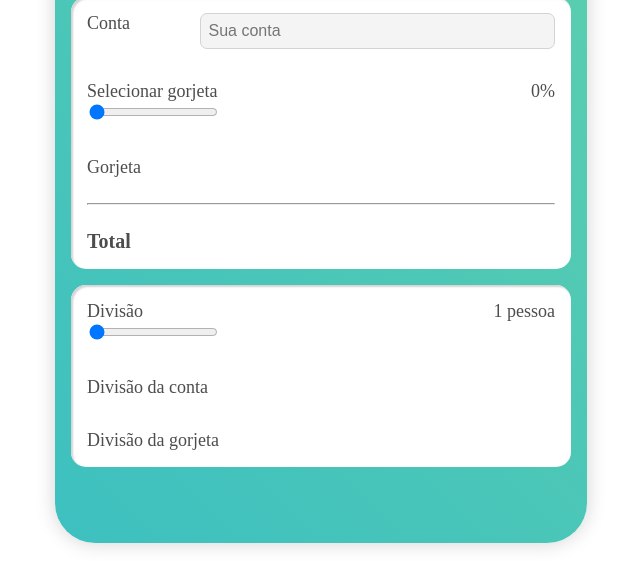
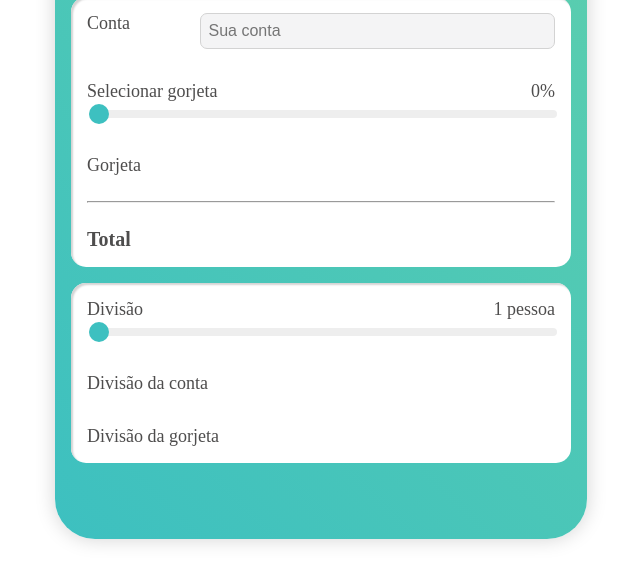
Before and after one commit to ArthurDevA/AprendendoDOM, a plain HTML site: page GorjetaRapida/index.html in a window 1280 px wide. Shown: the part 117-704 px from the top of the page, without its empty margins (319-959 px from the left). Drawn offline with Linux system fonts and the light colour scheme.

Commit message:
slider CSS

```diff
--- a/GorjetaRapida/index.html
+++ b/GorjetaRapida/index.html
@@ -22,7 +22,7 @@
                     <label for="">Selecionar gorjeta</label>
                     <span id="gorjetaPorcento">0%</span>
                 </div>
-                <input type="range" value="0" id="porcentagemGorjeta" />
+                <input type="range" value="0" id="porcentagemGorjeta" class="range" />
             </div>
             <div class="porEntre">
                 <span>Gorjeta</span>
@@ -42,7 +42,7 @@
                     <label for="">Divisão</label>
                     <span id="valorQtdPessoas">1 pessoa</span>
                 </div>
-                <input type="range" value="0" id="qtdPessoas" />
+                <input type="range" value="0" id="qtdPessoas" class="range" />
             </div>
             <div class="porEntre">
                 <span>Divisão da conta</span>
--- a/GorjetaRapida/style.css
+++ b/GorjetaRapida/style.css
@@ -61,3 +61,33 @@ input[type="number"] {
     font-size: 2rem;
     font-weight: bolder;
 }
+
+.range {
+    -webkit-appearance: none;
+    background: #eee;
+    width: 100%;
+    height: 8px;
+    border-radius: 0.5rem;
+    outline-color: #5bceae;
+    cursor: pointer;
+}
+
+.range::-webkit-slider-thumb {
+    -webkit-appearance: none;
+    background: #3dc0c0;
+    width: 2rem;
+    height: 2rem;
+    border-radius: 50%;
+}
+
+.range.range::-moz-focus-thumb {
+    background: #3dc0c0;
+    width: 2rem;
+    height: 2rem;
+    border-radius: 50%;
+    border: none;
+}
+
+.range::-moz-focus-outer {
+    border: 0;
+}
```
